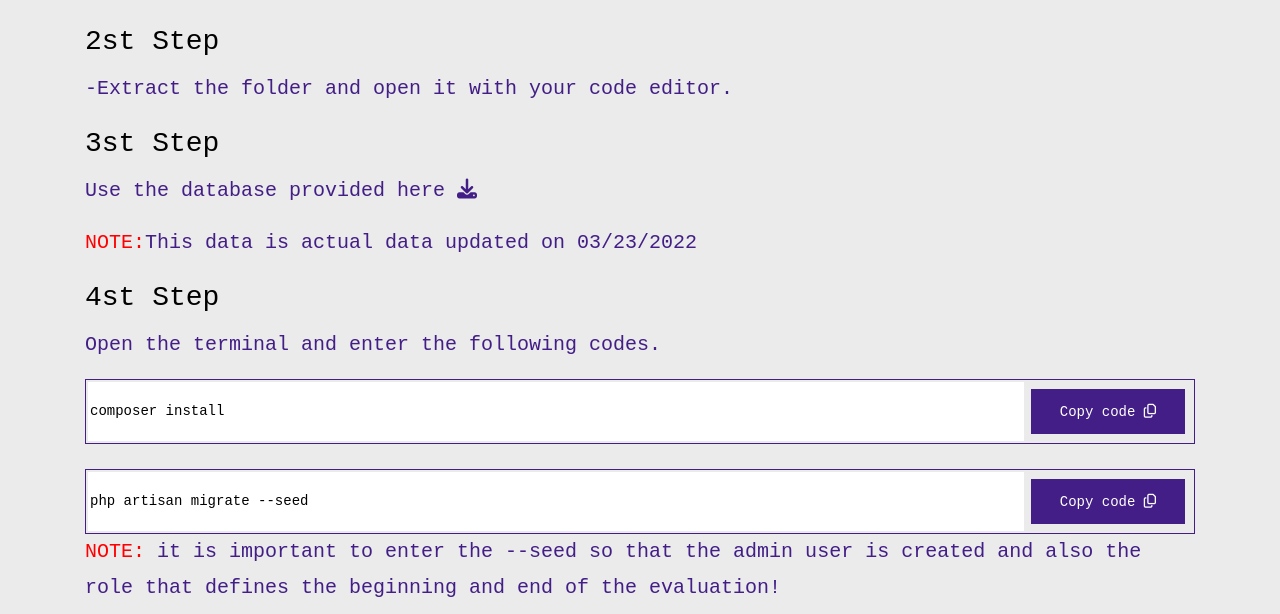
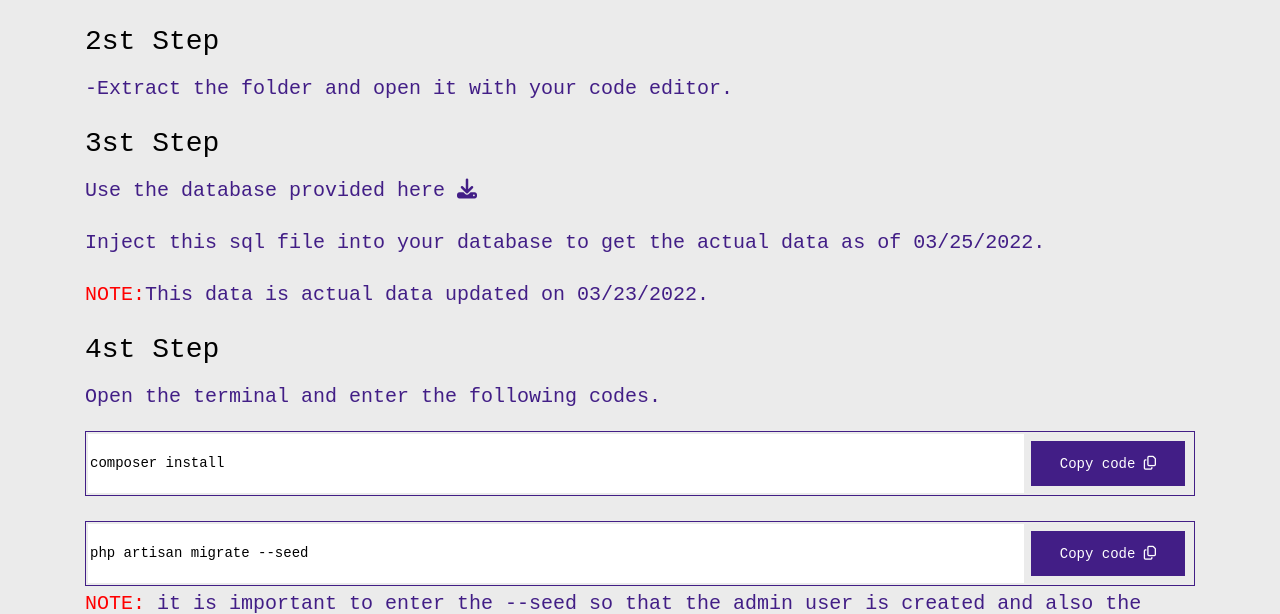
Before and after one commit to CyberAPOKA/studying-symfony, a Symfony app: template templates/coronavirus.html.twig in a window 1280 px wide. Shown: the part 747-1361 px from the top of the page. Run offline with Twig, Linux system fonts and the light colour scheme; the template is opened without the code that fills it, so the values that code supplies are empty; some libraries are stand-ins or nearby versions.

Commit message:
add database coronavirus.sql

```diff
--- a/templates/coronavirus.html.twig
+++ b/templates/coronavirus.html.twig
@@ -112,8 +112,9 @@
                          <p>-Extract the folder and open it with your code editor.</p>
 
                          <h3>3st Step</h3>
-                         <p>Use the database provided here <a href=""><i class="fa-solid fa-download"></i></a></p>
-                         <p><span style="color: red;">NOTE:</span>This data is actual data updated on 03/23/2022</p>
+                         <p>Use the database provided here <a download href="/assets/coronavirus.sql"><i class="fa-solid fa-download"></i></a></p>
+                         <p>Inject this sql file into your database to get the actual data as of 03/25/2022.</p>
+                         <p><span style="color: red;">NOTE:</span>This data is actual data updated on 03/23/2022.</p>
 
                          <h3>4st Step</h3>
                          <p>Open the terminal and enter the following codes.</p>
```
Also changed, not shown: public/assets/coronavirus.sql (added).
